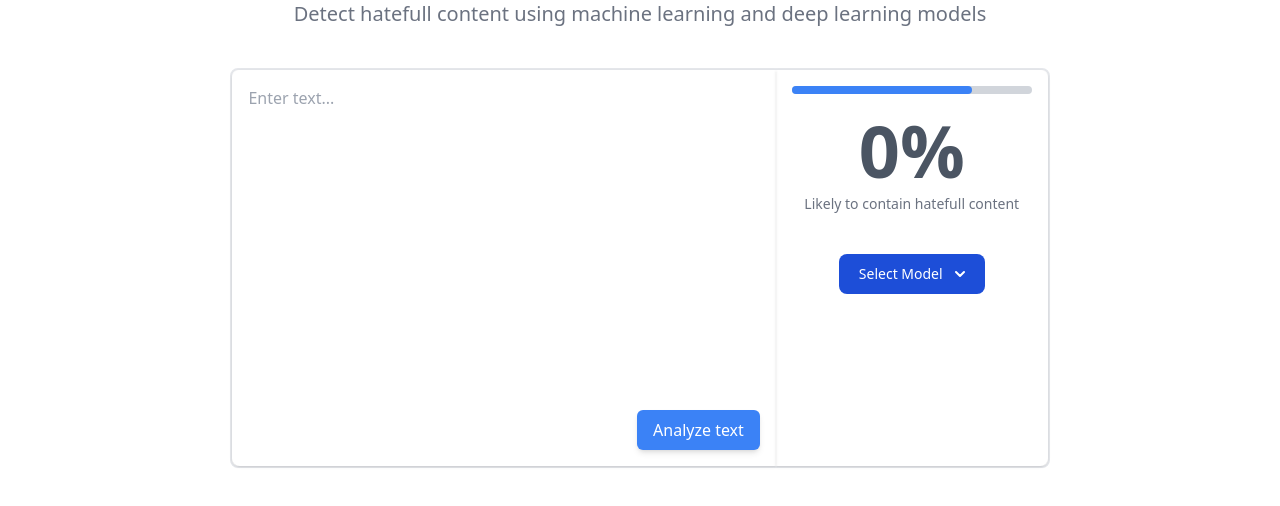
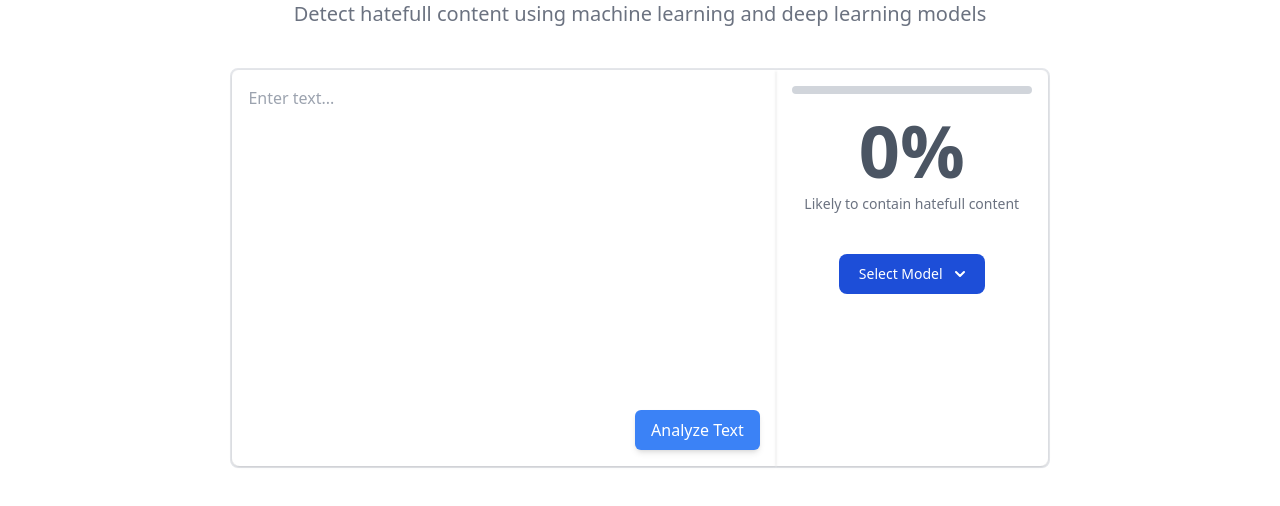
Before and after one commit to rodrigossbcg/HATE-SPEECH-FRONTEND, a React (Create React App) app: page / in a window 1280 px wide. Shown: the part 212-718 px from the top of the page. Built offline with nearby package versions, Linux system fonts and the light colour scheme.

Commit message:
GPT call

```diff
--- a/package.json
+++ b/package.json
@@ -10,6 +10,7 @@
     "@types/node": "^16.7.13",
     "@types/react": "^18.0.0",
     "@types/react-dom": "^18.0.0",
+    "axios": "^1.7.4",
     "class-variance-authority": "^0.7.0",
     "clsx": "^2.1.1",
     "lucide-react": "^0.408.0",
--- a/src/pages/models.tsx
+++ b/src/pages/models.tsx
@@ -1,4 +1,5 @@
 import { FC, useState } from "react";
+import axios from "axios";
 
 const Models: FC = () => {
   const percentage = 0;
@@ -6,6 +7,51 @@ const Models: FC = () => {
 
   const toggleDropdown = () => {
     setIsOpened(!isOpened);
+  };
+
+  const [inputText, setInputText] = useState("");
+  const [responseText, setResponseText] = useState("");
+  const [hatePercentage, setHatePercentage] = useState(0);
+
+  const handleInputChange = (e: any) => {
+    setInputText(e.target.value);
+  };
+
+  const handleSubmit = async (e: any) => {
+    e.preventDefault();
+    try {
+      const response = await axios.post("http://127.0.0.1:8000/api/example/", {
+        text: inputText,
+      });
+      if (response.data) {
+        setResponseText(response.data.response);
+        calculateHatePercentage(response.data.response);
+      }
+    } catch (error) {
+      console.error("There was an error making the request!", error);
+    }
+  };
+
+  const clear = () => {
+    setInputText("");
+    setResponseText("");
+    setHatePercentage(0);
+  };
+
+  // Helper function to check if a word is capitalized
+  const isCapitalized = (word: string) => {
+    if (word === "I") return false;
+    return word === word.toUpperCase() && word !== word.toLowerCase();
+  };
+
+  const calculateHatePercentage = (text: string) => {
+    const words = text.split(" ");
+    console.log(words);
+    const hateWords = words.filter((word) => isCapitalized(word));
+    console.log(hateWords);
+    const percentage = (hateWords.length / words.length) * 100;
+    const roundedPercentage = parseFloat(percentage.toFixed(1));
+    setHatePercentage(roundedPercentage);
   };
 
   return (
@@ -24,12 +70,37 @@ const Models: FC = () => {
         <div className="grid grid-cols-3 rounded-lg border-2 mx-[10%] flex-grow">
           <div className="col-span-2 relative h-full">
             <div className="p-4 rounded-l-lg shadow h-full relative">
-              <textarea
-                className="w-full h-full bg-transparent border-none outline-none resize-none text-base text-gray-500"
-                placeholder="Enter text..."
-              ></textarea>
-              <button className="absolute bottom-4 right-4 bg-blue-500 text-white px-4 py-2 rounded-md shadow-md">
-                Analyze text
+              {!responseText ? (
+                <textarea
+                  className="w-full h-full bg-transparent border-none outline-none resize-none text-base text-gray-500"
+                  placeholder="Enter text..."
+                  value={inputText}
+                  onChange={handleInputChange}
+                ></textarea>
+              ) : (
+                <div className="w-full h-full bg-transparent border-none outline-none resize-none text-base text-gray-500 mt-4">
+                  {responseText.split(" ").map((word, index) => (
+                    <span>
+                      <span
+                        key={index}
+                        className={
+                          isCapitalized(word)
+                            ? "bg-red-300 py-1 px-2 rounded-md"
+                            : ""
+                        }
+                      >
+                        {word}
+                      </span>{" "}
+                    </span>
+                  ))}
+                </div>
+              )}
+              <button
+                className="absolute bottom-4 right-4 bg-blue-500 text-white px-4 py-2 rounded-md shadow-md"
+                onClick={!responseText ? handleSubmit : () => clear()}
+                disabled={!inputText}
+              >
+                {!responseText ? "Analyze Text" : "Clear"}
               </button>
             </div>
           </div>
@@ -39,11 +110,11 @@ const Models: FC = () => {
               <div className="w-full h-2 bg-gray-300 rounded-full">
                 <div
                   className="h-full bg-blue-500 rounded-full"
-                  style={{ width: "75%" }}
+                  style={{ width: `${hatePercentage}%` }}
                 ></div>
               </div>
               <div className="text-gray-600 text-7xl mt-5 mb-2 font-bold text-center">
-                {percentage}%
+                {hatePercentage}%
               </div>
               <div className="text-sm text-center text-gray-500">
                 Likely to contain hatefull content
```
Also changed, not shown: 1 other file (tests, documents, lock files or other folders).
